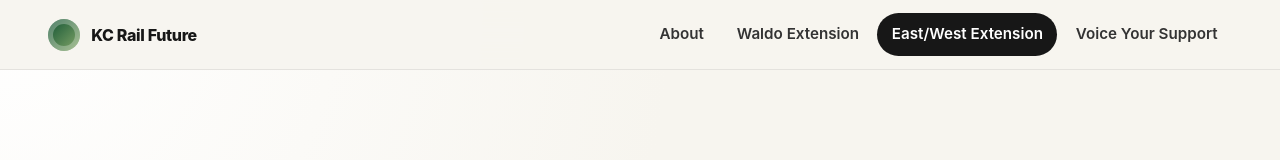
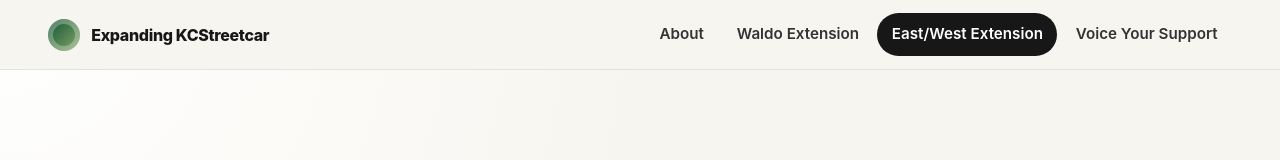
Before and after one commit to lidai99/Transit4KC, a website: page kc-rail-site/east-west-extension/index.html in a window 1280 px wide. Shown: the top 160 px of the page. Drawn offline with Linux system fonts and the light colour scheme.

Commit message:
Update index.html

```diff
--- a/kc-rail-site/east-west-extension/index.html
+++ b/kc-rail-site/east-west-extension/index.html
@@ -3,7 +3,7 @@
 <head>
   <meta charset="utf-8">
   <meta name="viewport" content="width=device-width, initial-scale=1">
-  <title>East/West Extension | KC Rail Future</title>
+  <title>East/West Extension | Expanding KCStreetcar</title>
   <meta name="description" content="Coming soon page for the East/West extension.">
   <link rel="stylesheet" href="../assets/site.css">
   <script defer src="../assets/site.js"></script>
@@ -13,7 +13,7 @@
 <header class="topbar">
   <a class="brand" href="../waldo-extension/" aria-label="Brookside Waldo Rail home">
     <span class="brand-mark" aria-hidden="true"></span>
-    <span>KC Rail Future</span>
+    <span>Expanding KCStreetcar</span>
   </a>
   <button class="nav-toggle" type="button" aria-expanded="false" aria-controls="site-nav">Menu</button>
   <nav id="site-nav" class="site-nav" aria-label="Primary navigation">
```
